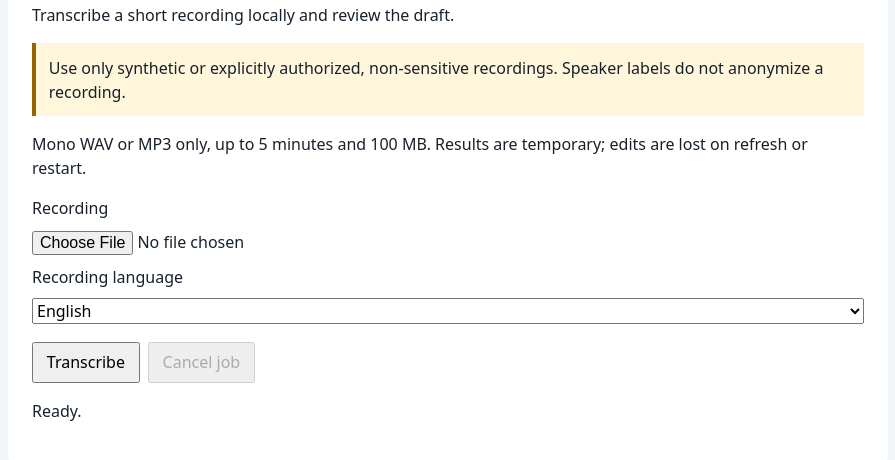
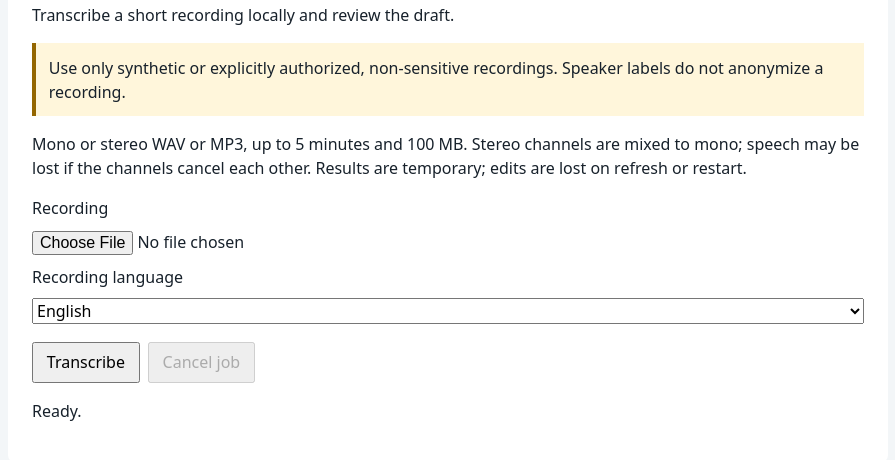
Before and after one commit to ilariamartelli1/MeetScribe, a plain HTML site: page app/web/index.html in a window 1280 px wide. Shown: the part 144-604 px from the top of the page, without its empty margins (192-1087 px from the left). Drawn offline with Linux system fonts and the light colour scheme; files that its build step writes are made by us from their sources; files whose address does not match are found by name.

Commit message:
clarify stereo mixing in upload notice

```diff
--- a/app/web/index.html
+++ b/app/web/index.html
@@ -12,7 +12,7 @@
     <h1>MeetScribe</h1>
     <p>Transcribe a short recording locally and review the draft.</p>
     <p class="notice">Use only synthetic or explicitly authorized, non-sensitive recordings. Speaker labels do not anonymize a recording.</p>
-    <p>Mono WAV or MP3 only, up to 5 minutes and 100 MB. Results are temporary; edits are lost on refresh or restart.</p>
+    <p>Mono or stereo WAV or MP3, up to 5 minutes and 100 MB. Stereo channels are mixed to mono; speech may be lost if the channels cancel each other. Results are temporary; edits are lost on refresh or restart.</p>
 
     <form id="upload-form">
       <label for="audio">Recording</label>
```
